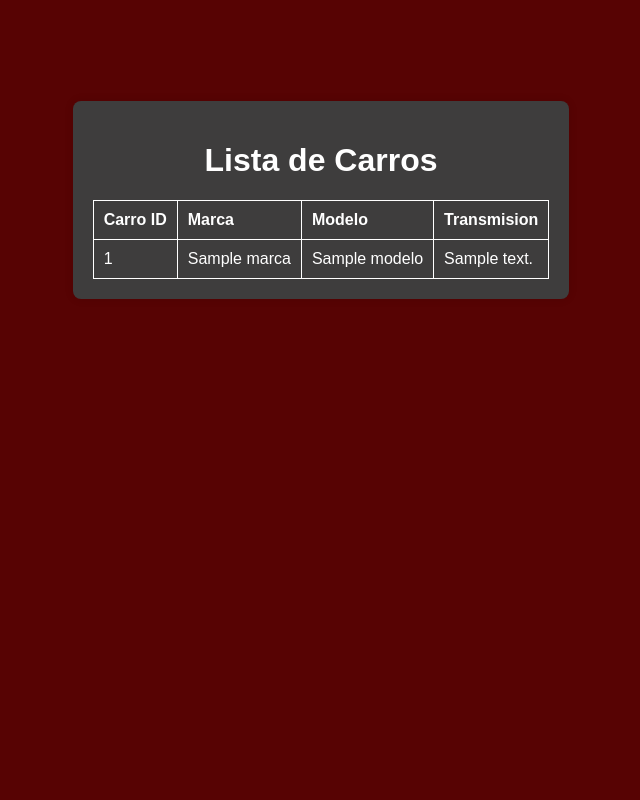
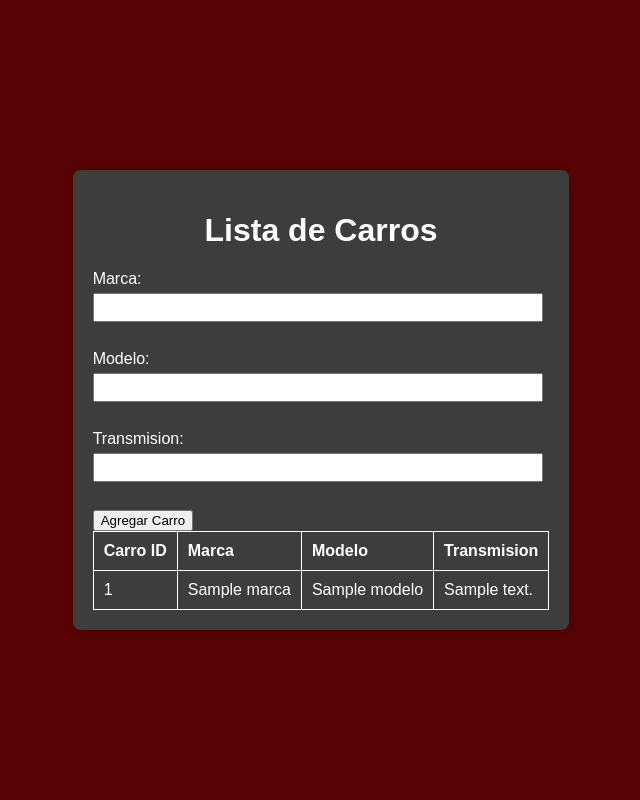
Before and after one commit to Alexistodj124/APLL, a Django app: template APLL_Software/templates/carros.html in a window 1280 px wide. Shown: the whole page, without its empty margins (319-959 px from the left). Run offline with Django 4.2, Linux system fonts and the light colour scheme; the template is opened without the code that fills it: most values are stand-ins (such as "Sample title", 1, 10 or a date in 2020).

Commit message:
Update carros.html

```diff
--- a/APLL_Software/templates/carros.html
+++ b/APLL_Software/templates/carros.html
@@ -14,12 +14,12 @@
             display: flex;
             justify-content: center;
             align-items: center;
-            height: 50vh;
+            height: 100vh;
             flex-direction: column;
         }
 
         .container {
-            max-width: 800px;
+            max-width: 90%;
             margin: 20px auto;
             padding: 20px;
             background-color: #3e3d3d;
@@ -55,11 +55,41 @@
         .transmision {
             color: #777;
         }
+
+        label {
+            color: #ffffff;
+            display: block;
+            margin-bottom: 5px;
+        }
+
+        input[type="text"],
+        input[type="number"],
+        input[type="submit"] {
+            width: calc(100% - 20px);
+            padding: 5px;
+            margin-bottom: 10px;
+        }
+
+        @media screen and (min-width: 768px) {
+            .container {
+                max-width: 800px;
+            }
+        }
     </style>
 </head>
 <body>
     <div class="container">
         <h1>Lista de Carros</h1>
+        <form id="formulario-carro">
+            <label for="marca">Marca:</label>
+            <input type="text" id="marca" name="marca" required><br><br>
+            <label for="modelo">Modelo:</label>
+            <input type="text" id="modelo" name="modelo" required><br><br>
+            <label for="transmision">Transmision:</label>
+            <input type="text" id="transmision" name="transmision" required><br><br>
+            <button type="submit">Agregar Carro</button>
+        </form>
+
         <table>
             <thead>
                 <tr>
@@ -69,7 +99,7 @@
                     <th>Transmision</th>
                 </tr>
             </thead>
-            <tbody>
+            <tbody id="tabla-carros">
                 {% for carro in carros %}
                 <tr>
                     <td>{{carro.CarroId}}</td>
@@ -81,5 +111,30 @@
             </tbody>
         </table>
     </div>
+
+    <script>
+        document.getElementById("formulario-carro").addEventListener("submit", function(event) {
+            event.preventDefault();
+
+            var marca = document.getElementById("marca").value;
+            var modelo = document.getElementById("modelo").value;
+            var transmision = document.getElementById("transmision").value;
+
+            var tabla = document.getElementById("tabla-carros");
+            var newRow = tabla.insertRow();
+
+            var cell1 = newRow.insertCell(0);
+            var cell2 = newRow.insertCell(1);
+            var cell3 = newRow.insertCell(2);
+            var cell4 = newRow.insertCell(4);
+
+            cell1.innerHTML = "";
+            cell2.innerHTML = marca;
+            cell3.innerHTML = modelo;
+            cell4.innerHTML = transmision;
+
+            document.getElementById("formulario-carro").reset();
+        });
+    </script>
 </body>
 </html>
```
